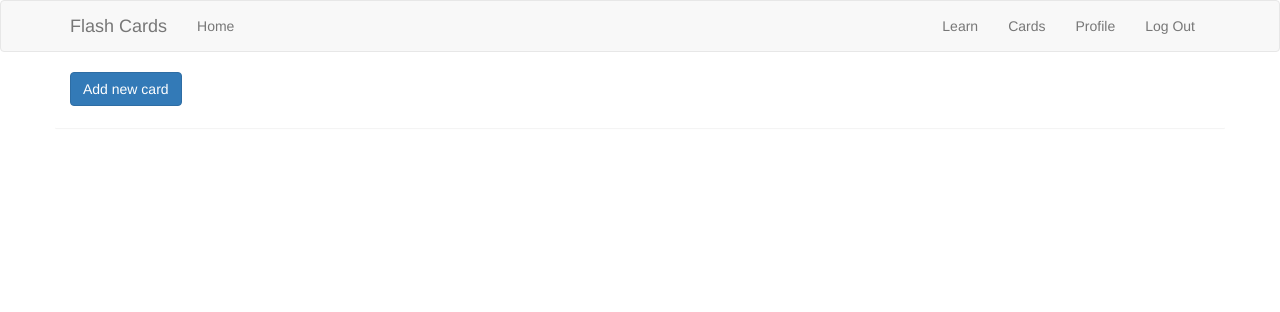
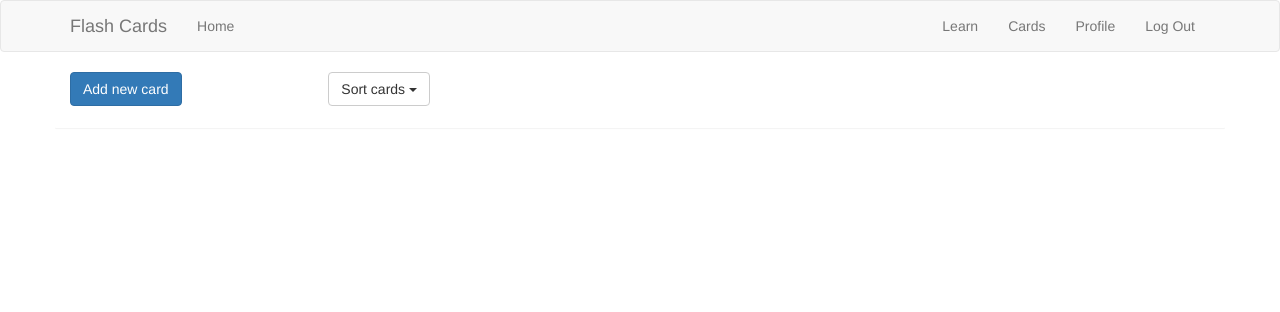
Before and after one commit to sanderdedoncker/flash-card-website, a Flask app: page /cards in a window 1280 px wide. Shown: the top 312 px of the page. Run offline with Flask 2, Linux system fonts and the light colour scheme; the visitor is signed in with stand-in values (Sample User, id 1); data comes from the database, SQL or seed files in the repository; data that the repository does not hold is empty; some libraries are stand-ins or nearby versions.

Commit message:
Add sorting options in card overview

```diff
--- a/application/__init__.py
+++ b/application/__init__.py
@@ -71,7 +71,6 @@ def create_app(test_config=None):
         from .user import views as user_views
         app.register_blueprint(user_views.bp)
 
-        # TODO: User profile pages
         # TODO: Card overview/collections
         # TODO: Public and private cards/collections
         # TODO: Admin pages
--- a/application/cards/templates/cards.html
+++ b/application/cards/templates/cards.html
@@ -12,10 +12,26 @@ Cards
 {% block app_content %}
 <div class="container">
     <div class="row">
-        <div class="col-xs-12 col-md-2">
+        <div class="col-xs-6 col-md-2">
             <a href="{{ url_for('cards.add_card') }}" class="btn btn-primary">Add new card</a>
         </div>
-        <div class="col-xs-12 col-md-10 text-right">
+       <div class="col-xs-6 col-md-2 text-right">
+           <div class="dropdown">
+              <button class="btn btn-default dropdown-toggle" type="button" data-toggle="dropdown">
+                Sort cards
+                <span class="caret"></span>
+              </button>
+              <ul class="dropdown-menu dropdown-menu-right">
+                <li><a href="{{ url_for('cards.cards', sort='added', order='down')}}">Date added (newest first)</a></li>
+                <li><a href="{{ url_for('cards.cards', sort='added', order='up')}}">Date added (oldest first)</a></li>
+                <li><a href="{{ url_for('cards.cards', sort='level', order='up')}}">Level (lowest first)</a></li>
+                <li><a href="{{ url_for('cards.cards', sort='level', order='down')}}">Level (highest first)</a></li>
+                <li><a href="{{ url_for('cards.cards', sort='seen', order='down')}}">Date reviewed (newest first)</a></li>
+                <li><a href="{{ url_for('cards.cards', sort='seen', order='up')}}">Date reviewed (oldest first)</a></li>
+              </ul>
+            </div>
+        </div>
+        <div class="col-xs-12 col-md-8 text-center">
             {{ pagination.links }}
         </div>
     </div>
@@ -59,7 +75,7 @@ Cards
         <div class="panel"></div>
     </div>
     <div class="row">
-        <div class="col-xs-12 text-right">
+        <div class="col-xs-12 text-center">
             {{ pagination.links }}
         </div>
     </div>
--- a/application/cards/views.py
+++ b/application/cards/views.py
@@ -1,4 +1,4 @@
-from flask import Blueprint, render_template, redirect, url_for, flash, abort
+from flask import Blueprint, render_template, redirect, url_for, flash, abort, request
 from .forms import AddCardForm, EditCardForm, ResetCardForm, DeleteCardForm
 from flask_login import current_user, login_required
 from flask_paginate import Pagination, get_page_args
@@ -16,9 +16,25 @@ bp = Blueprint(name="cards", import_name=__name__, template_folder="templates",
 @login_required
 def cards():
     # TODO: Checking card content
+    user_cards_scores = current_user.query_cards_scores()
+
+    sort = request.args.get("sort")
+    order = request.args.get("order")
+    if sort == "added" and order == "up":
+        user_cards_scores = user_cards_scores.order_by(Card.added_on.asc())
+    if sort == "added" and order == "down":
+        user_cards_scores = user_cards_scores.order_by(Card.added_on.desc())
+    if sort == "level" and order == "up":
+        user_cards_scores = user_cards_scores.order_by(Score.score.asc())
+    if sort == "level" and order == "down":
+        user_cards_scores = user_cards_scores.order_by(Score.score.desc())
+    if sort == "seen" and order == "up":
+        user_cards_scores = user_cards_scores.order_by(Score.last_seen_on.asc().nulls_first())
+    if sort == "seen" and order == "down":
+        user_cards_scores = user_cards_scores.order_by(Score.last_seen_on.desc().nulls_last())
+
     page, per_page, _ = get_page_args()
-
-    user_cards_scores = current_user.query_cards_scores().paginate(page=page, per_page=per_page, error_out=False)
+    user_cards_scores = user_cards_scores.paginate(page=page, per_page=per_page, error_out=False)
     pagination = Pagination(page=page, per_page=per_page, total=user_cards_scores.total,
                             inner_window=2, outer_window=0)
 
```
